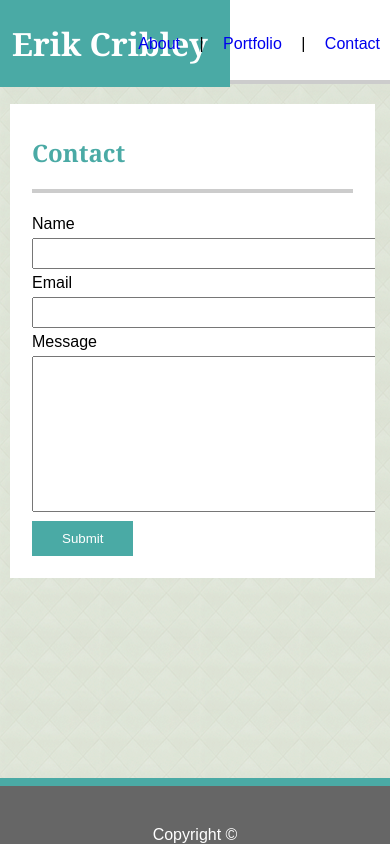
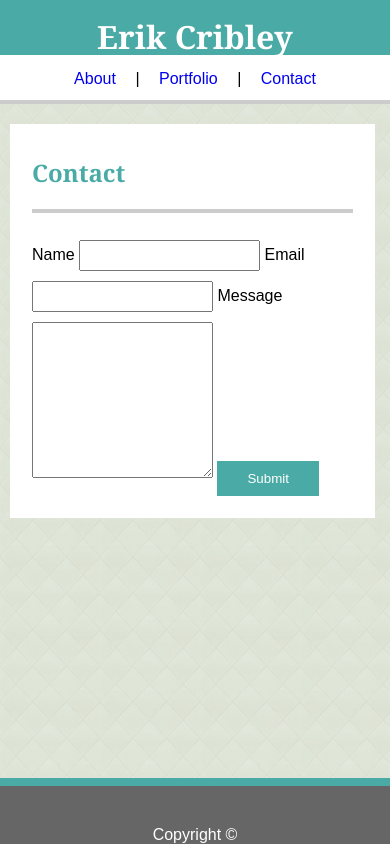
Before and after one commit to erikcribley/Responsive-Portfolio, a plain HTML site: page contact.html in a window 390 px wide. Drawn offline with Linux system fonts and the light colour scheme.

Commit message:
header amd index set for 640px

```diff
--- a/assets/css/style.css
+++ b/assets/css/style.css
@@ -164,11 +164,11 @@ footer {
     }
 
     input[type="text"] {
-    width: 687px;
+    width: auto;
     }
 
     textarea {
-    width: 685px;
+    width: auto;
     }
 
     .container {
@@ -210,5 +210,29 @@ footer {
         margin-right: auto;
    }
 
+   header {
+       height: 100px;
+    }
 
+    .container {
+        margin: 0px;
+    }
+
+    h1 {
+        height: 15px;
+        text-align: center;
+        margin: 0;
+        float: none;
+        position: static;
+        padding: 15px 0px 25px 0px;
+    }
+
+    nav {
+        float: none;
+        clear: both;
+        display: block;
+        text-align: center;
+        margin-top: 15px;
+        position: static;
+    }
 }
```
